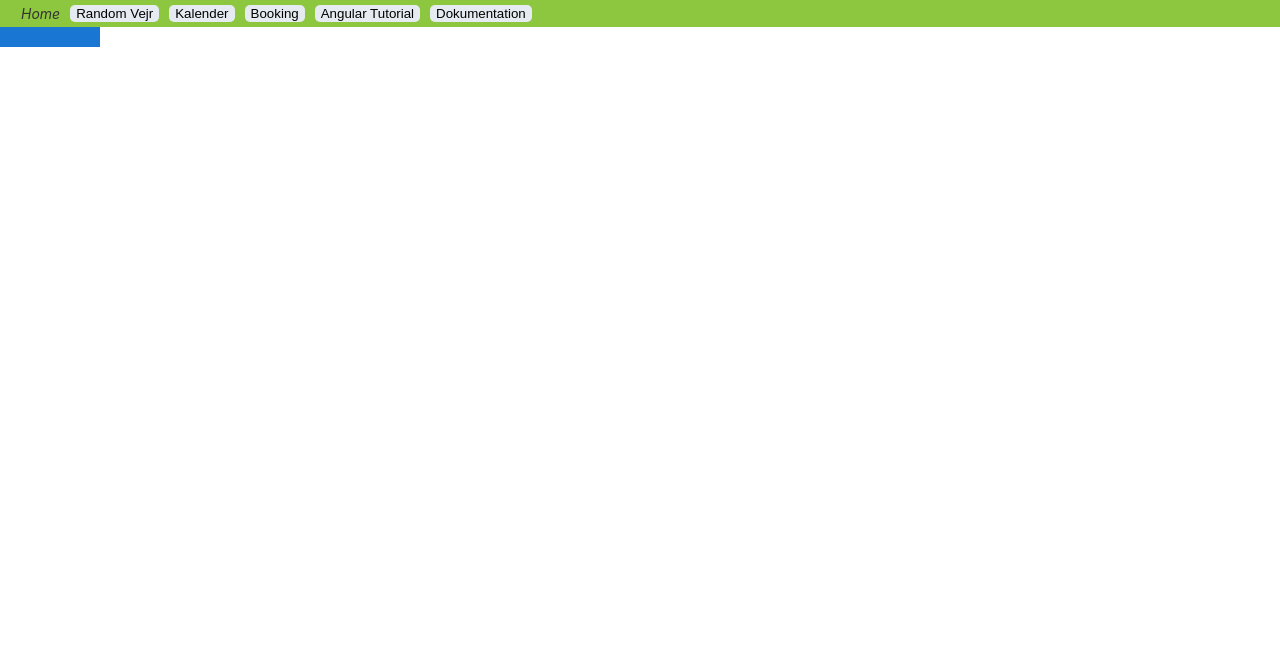
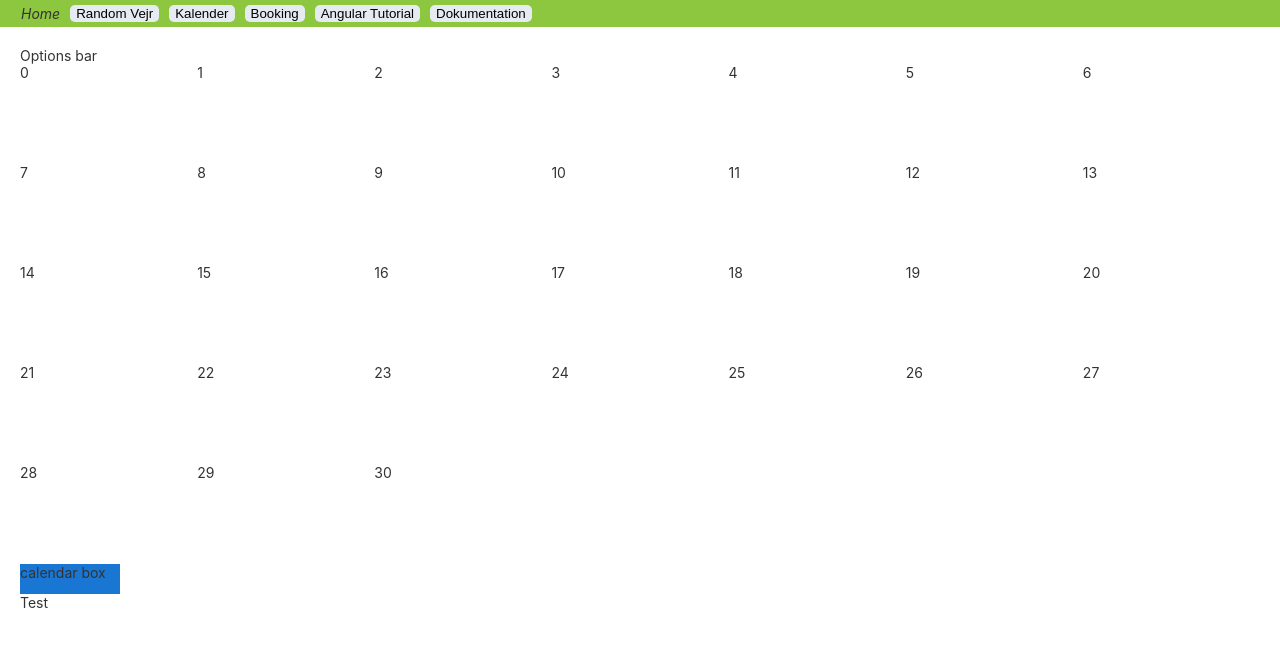
Before and after one commit to MarieSeindal/BookingSystem, an Angular app: page /calendar in a window 1280 px wide. Shown: the top 646 px of the page. Built offline with nearby package versions, Linux system fonts and the light colour scheme.

Commit message:
Date experimenting and calendar initial setup

```diff
--- a/src/app/Components/calendar/calendar.component.html
+++ b/src/app/Components/calendar/calendar.component.html
@@ -1,9 +1,10 @@
 
-<div style="display: flex">
-  <div class="blocks" style="height: 20px; width: 20px"></div>
-  <div class="blocks" style="height: 20px; width: 20px"></div>
-  <div class="blocks" style="height: 20px; width: 20px"></div>
-  <div class="blocks" style="height: 20px; width: 20px"></div>
-  <div class="blocks" style="height: 20px; width: 20px"></div>
+<div class="wrapper" >
+  <div *ngFor="let day of dayInMonth">{{day}}</div>
 
 </div>
+
+
+
+
+<div class="blocks"> calendar box</div>
--- a/src/app/Components/calendar/calendar.component.scss
+++ b/src/app/Components/calendar/calendar.component.scss
@@ -2,6 +2,14 @@
   display: block;
 }
 
+.wrapper {
+  display: grid;
+  grid-template-columns: repeat(7, 1fr);
+  grid-auto-rows: minmax(100px, auto);
+}
+
 .blocks{
   background-color: #1976d2;
+  height: 30px;
+  width: 100px;
 }
--- a/src/app/Components/calendar/calendar.component.ts
+++ b/src/app/Components/calendar/calendar.component.ts
@@ -1,14 +1,40 @@
-import { ChangeDetectionStrategy, Component } from '@angular/core';
+import {ChangeDetectionStrategy, Component, OnInit} from '@angular/core';
 import { CommonModule } from '@angular/common';
 
 @Component({
-  selector: 'app-calendar',
+  selector: 'calendar',
   standalone: true,
   imports: [CommonModule],
   templateUrl: './calendar.component.html',
   styleUrls: ['./calendar.component.scss'],
   changeDetection: ChangeDetectionStrategy.OnPush
 })
-export class CalendarComponent {
+export class CalendarComponent implements OnInit{
+
+  // public dayInMonth = [1,2,3,4,5,6,7,8,9,10,11,12,13,14,15,16,17,18,19,20,21,22,23,24,25,26,27,28,29,30,31];
+  public dayInMonth = this.makeMonthArray(31);
+
+  ngOnInit(): void {
+    this.dayInMonth = this.makeMonthArray(1)
+  }
+
+  public makeMonthArray(month:number) {
+
+    let days = 0;
+
+    switch (month){ // to get the variable months
+      case 1:
+        days = 31;
+        break;
+    }
+
+    let monthDays = [];
+
+    for (let i = 0; i < days; i++) {
+      monthDays.push(i)
+    }
+
+    return monthDays;
+  }
 
 }
--- /dev/null
+++ b/src/app/Pages/calendar-page/calendar-page.component.html
@@ -0,0 +1,7 @@
+<div>
+  Options bar
+</div>
+<calendar>
+  Calendar window
+</calendar>
+Test
--- /dev/null
+++ b/src/app/Pages/calendar-page/calendar-page.component.scss
@@ -0,0 +1,3 @@
+:host {
+  display: block;
+}
--- /dev/null
+++ b/src/app/Pages/calendar-page/calendar-page.component.ts
@@ -0,0 +1,15 @@
+import { ChangeDetectionStrategy, Component } from '@angular/core';
+import { CommonModule } from '@angular/common';
+import {CalendarComponent} from '../../Components/calendar/calendar.component';
+
+@Component({
+  selector: 'app-calendar-page',
+  standalone: true,
+	imports: [CommonModule, CalendarComponent],
+  templateUrl: './calendar-page.component.html',
+  styleUrls: ['./calendar-page.component.scss'],
+  changeDetection: ChangeDetectionStrategy.OnPush
+})
+export class CalendarPageComponent {
+
+}
--- a/src/app/app.component.html
+++ b/src/app/app.component.html
@@ -8,10 +8,6 @@
   <button style="margin: 5px" routerLink="ng-tutorial">Angular Tutorial</button>
   <button style="margin: 5px" routerLink="documentation">Dokumentation</button>
 </mat-toolbar>
-<div>
-  <div>
-
-  </div>
+<div style="margin: 20px">
   <router-outlet><!--When making routes, they will load after this tag--></router-outlet>
-
 </div>
--- a/src/app/app.module.ts
+++ b/src/app/app.module.ts
@@ -5,12 +5,12 @@ import {AppComponent} from './app.component';
 import {WeatherTestComponent} from './Components/weather-test/weather-test.component';
 import {NgTutorial} from "./Components/ng-tutorial/ng-tutorial";
 import {RouterModule, RouterOutlet} from "@angular/router";
-import {CalendarComponent} from "./Components/calendar/calendar.component";
 import {BookingComponent} from "./Components/booking/booking.component";
 import {MatToolbarModule} from '@angular/material/toolbar';
 import {DocumentationComponent} from './Components/documentation/documentation.component';
 import {HomeComponent} from './Components/home/home.component';
 import {NotFoundComponent} from './Components/not-found/not-found.component';
+import {CalendarPageComponent} from './Pages/calendar-page/calendar-page.component';
 
 @NgModule({
   declarations: [
@@ -25,7 +25,7 @@ import {NotFoundComponent} from './Components/not-found/not-found.component';
 		RouterModule.forRoot([ //most specific routes on top
 			{path: '', component: HomeComponent}, //Default page or home page
 			// {path: 'calendar/:userId', component: CalendarComponent},
-			{path: 'calendar', component: CalendarComponent},
+			{path: 'calendar', component: CalendarPageComponent},
 			// {path: 'booking/:userId', component: BookingComponent},
 			{path: 'booking', component: BookingComponent},
 			{path: 'weather', component: WeatherTestComponent},
```
Also changed, not shown: 1 other file (tests, documents, lock files or other folders).
